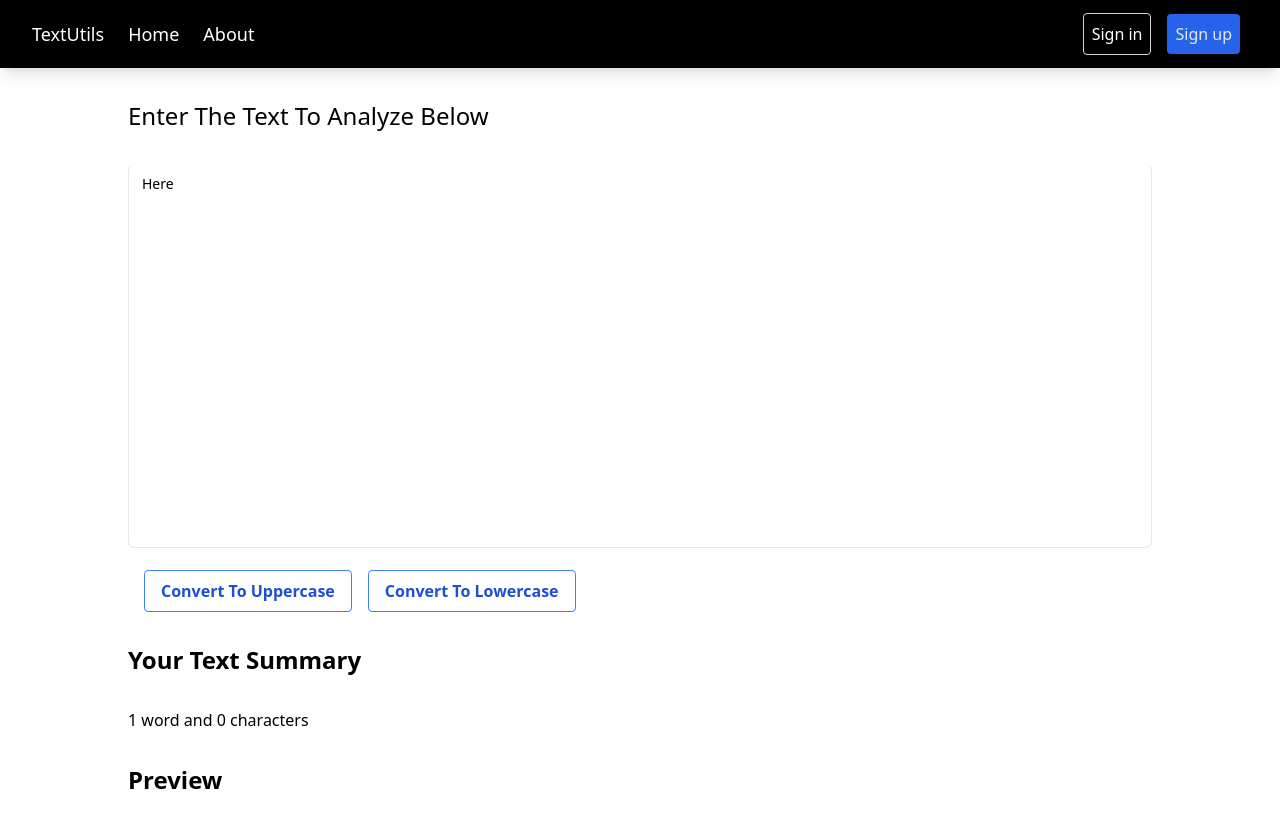
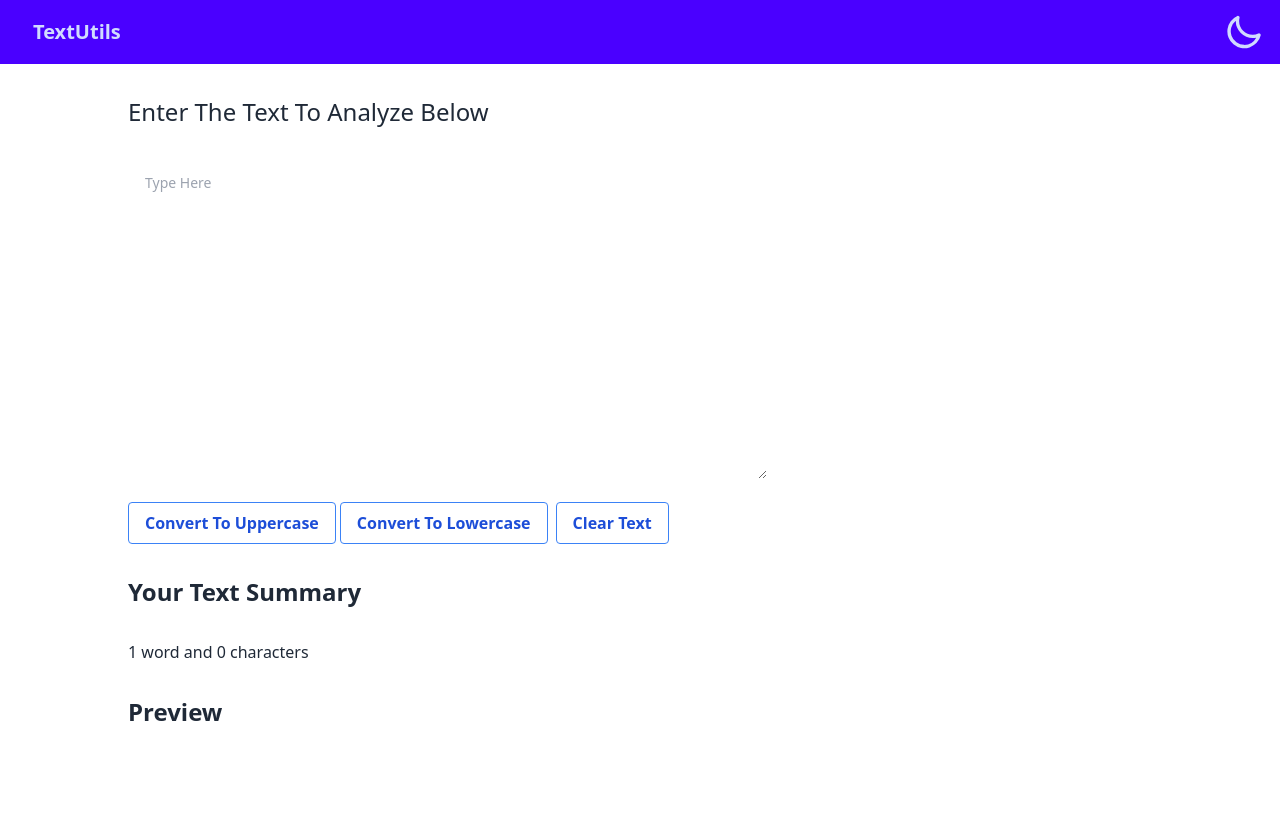
Before and after one commit to MishanPoudel/FollowedTutorialProject-, a React (Create React App) app in the folder textutils/: page / in a window 1280 px wide. Shown: the top 828 px of the page. After the commit the page ends 800 px from the top, so only its background shows below. Built offline with nearby package versions, Linux system fonts and the light colour scheme.

Commit message:
added theme toggle

```diff
--- a/textutils/package.json
+++ b/textutils/package.json
@@ -34,5 +34,9 @@
       "last 1 firefox version",
       "last 1 safari version"
     ]
+  },
+  "devDependencies": {
+    "daisyui": "^4.4.23",
+    "tailwindcss": "^3.4.0"
   }
 }
--- a/textutils/public/index.html
+++ b/textutils/public/index.html
@@ -1,5 +1,5 @@
 <!DOCTYPE html>
-<html lang="en">
+<html lang="en" data-theme="cupcake">
   <head>
     <meta charset="utf-8" />
     <link rel="icon" href="%PUBLIC_URL%/favicon.ico" />
@@ -25,7 +25,6 @@
       Learn how to configure a non-root public URL by running `npm run build`.
     -->
     <title>Text Utils</title>
-    <script src="https://cdn.tailwindcss.com"></script>
   </head>
   <body>
     <noscript>You need to enable JavaScript to run this app.</noscript>
--- a/textutils/src/App.js
+++ b/textutils/src/App.js
@@ -1,4 +1,5 @@
 import "./App.css";
+// import About from "./components/About";
 import Navbar from "./components/Navbar";
 import TextForm from "./components/TextForm";
 
@@ -7,6 +8,7 @@
     <>
     <Navbar title="TextUtils"/>
     <TextForm heading="Enter The Text To Analyze Below"/>
+    {/* <About/> */}
     </>
   );
 }
--- /dev/null
+++ b/textutils/src/components/About.js
@@ -0,0 +1,15 @@
+import React from 'react'
+
+export default function About() {
+  return (
+    <div className="hero min-h-screen bg-base-200">
+  <div className="hero-content text-center">
+    <div className="max-w-md">
+      <h1 className="text-5xl font-bold">Hello there</h1>
+      <p className="py-6">Provident cupiditate voluptatem et in. Quaerat fugiat ut assumenda excepturi exercitationem quasi. In deleniti eaque aut repudiandae et a id nisi.</p>
+      <button className="btn btn-primary">Get Started</button>
+    </div>
+  </div>
+</div>
+  )
+}
--- a/textutils/src/components/Navbar.js
+++ b/textutils/src/components/Navbar.js
@@ -1,74 +1,56 @@
-import React from "react";
+import React, {useEffect, useState} from "react";
 import PropTypes from "prop-types";
 
 export default function Navbar(props) {
+  const [theme, setTheme] = useState(localStorage.getItem("theme") ? localStorage.getItem("theme") : "light");
+
+
+  const handleToggle = (e) => {
+    if(e.target.checked){
+      setTheme("dark");
+    }else{
+      setTheme("light");
+    }
+  }
+
+  useEffect(()=>{
+    localStorage.setItem("theme", theme);
+    const localTheme = localStorage.getItem("theme");
+    document.querySelector("html").setAttribute("data-theme", localTheme);
+  },[theme]);
+
+
   return (
     <>
-      <nav id="header" className="w-full z-30 top-10 py-1 bg-black shadow-lg">
-        <div className="w-full flex items-center justify-between mt-0 px-6 py-2">
-          <label htmlFor="menu-toggle" className="cursor-pointer md:hidden block">
+      <div className="navbar bg-primary text-primary-content px-4">
+        <div className="flex-1">
+          <button className="btn btn-ghost text-xl">{props.title}</button>
+        </div>
+        <div className="flex-none ">
+          <label className="swap swap-rotate">
+            {/* this hidden checkbox controls the state */}
+            <input type="checkbox" onChange={handleToggle} checked={theme === "light" ? false : true}/>
+
+            {/* sun icon */}
             <svg
-              className="fill-current text-blue-600"
+              className="swap-on fill-current w-10 h-10"
               xmlns="http://www.w3.org/2000/svg"
-              width="20"
-              height="20"
-              viewBox="0 0 20 20"
+              viewBox="0 0 24 24"
             >
-              <title>menu</title>
-              <path d="M0 3h20v2H0V3zm0 6h20v2H0V9zm0 6h20v2H0v-2z"></path>
+              <path d="M5.64,17l-.71.71a1,1,0,0,0,0,1.41,1,1,0,0,0,1.41,0l.71-.71A1,1,0,0,0,5.64,17ZM5,12a1,1,0,0,0-1-1H3a1,1,0,0,0,0,2H4A1,1,0,0,0,5,12Zm7-7a1,1,0,0,0,1-1V3a1,1,0,0,0-2,0V4A1,1,0,0,0,12,5ZM5.64,7.05a1,1,0,0,0,.7.29,1,1,0,0,0,.71-.29,1,1,0,0,0,0-1.41l-.71-.71A1,1,0,0,0,4.93,6.34Zm12,.29a1,1,0,0,0,.7-.29l.71-.71a1,1,0,1,0-1.41-1.41L17,5.64a1,1,0,0,0,0,1.41A1,1,0,0,0,17.66,7.34ZM21,11H20a1,1,0,0,0,0,2h1a1,1,0,0,0,0-2Zm-9,8a1,1,0,0,0-1,1v1a1,1,0,0,0,2,0V20A1,1,0,0,0,12,19ZM18.36,17A1,1,0,0,0,17,18.36l.71.71a1,1,0,0,0,1.41,0,1,1,0,0,0,0-1.41ZM12,6.5A5.5,5.5,0,1,0,17.5,12,5.51,5.51,0,0,0,12,6.5Zm0,9A3.5,3.5,0,1,1,15.5,12,3.5,3.5,0,0,1,12,15.5Z" />
+            </svg>
+
+            {/* moon icon */}
+            <svg
+              className="swap-off fill-current w-10 h-10"
+              xmlns="http://www.w3.org/2000/svg"
+              viewBox="0 0 24 24"
+            >
+              <path d="M21.64,13a1,1,0,0,0-1.05-.14,8.05,8.05,0,0,1-3.37.73A8.15,8.15,0,0,1,9.08,5.49a8.59,8.59,0,0,1,.25-2A1,1,0,0,0,8,2.36,10.14,10.14,0,1,0,22,14.05,1,1,0,0,0,21.64,13Zm-9.5,6.69A8.14,8.14,0,0,1,7.08,5.22v.27A10.15,10.15,0,0,0,17.22,15.63a9.79,9.79,0,0,0,2.1-.22A8.11,8.11,0,0,1,12.14,19.73Z" />
             </svg>
           </label>
-          <input className="hidden" type="checkbox" id="menu-toggle" />
-
-          <div
-            className="hidden md:flex md:items-center md:w-auto w-full order-3 md:order-1"
-            id="menu"
-          >
-            <nav>
-              <ul className="md:flex items-center justify-between text-base text-white pt-4 md:pt-0">
-                <li>
-                  <a
-                    className="inline-block no-underline hover:text-white font-medium text-lg hover:text-xl py-2 px-4 lg:-ml-2"
-                    href="/"
-                  >
-                    {props.title}
-                  </a>
-                </li>
-                <li>
-                  <a
-                    className="inline-block no-underline hover:text-white font-medium text-lg hover:text-xl py-2 px-4 lg:-ml-2"
-                    href="/"
-                  >
-                    Home
-                  </a>
-                </li>
-                <li>
-                  <a
-                    className="inline-block no-underline hover:text-white font-medium text-lg hover:text-xl py-2 px-4 lg:-ml-2"
-                    href="/"
-                  >
-                    About
-                  </a>
-                </li>
-              </ul>
-            </nav>
-          </div>
-
-          <div
-            className="order-2 md:order-3 flex flex-wrap items-center justify-end mr-0 md:mr-4"
-            id="nav-content"
-          >
-            <div className="auth flex items-center w-full md:w-full">
-              <button className="bg-transparent text-white  p-2 rounded border border-gray-300 mr-4 hover:bg-gray-100 hover:text-gray-700">
-                Sign in
-              </button>
-              <button className="bg-blue-600 text-gray-200  p-2 rounded  hover:bg-blue-500 hover:text-gray-100">
-                Sign up
-              </button>
-            </div>
-          </div>
         </div>
-      </nav>
+      </div>
     </>
   );
 }
--- a/textutils/src/components/TextForm.js
+++ b/textutils/src/components/TextForm.js
@@ -9,6 +9,9 @@
     let newText = text.toLowerCase();
     setText(newText);
   };
+  const handleClearClick = () => {
+    setText("");
+  };
   const handleOnChange = (event) => {
     setText(event.target.value);
   };
@@ -16,38 +19,40 @@
   return (
     <>
       <p className="text-2xl font-lighter m-8 mx-32">{props.heading}</p>
-      <div className="relative w-full min-w-[200px]">
-        <textarea
-          className="peer min-h-[100px] w-[80%] mx-32 h-96 resize-none rounded-[7px] border border-blue-gray-200 border-t-transparent bg-transparent px-3 py-2.5 font-sans text-sm font-normal text-blue-gray-700 outline outline-0 transition-all placeholder-shown:border placeholder-shown:border-blue-gray-200 placeholder-shown:border-t-blue-gray-200 focus:border-2 focus:border-gray-900 focus:border-t-transparent focus:outline-0 disabled:resize-none disabled:border-0 disabled:bg-blue-gray-50"
-          placeholder=" "
-          value={text}
-          onChange={handleOnChange}
-        ></textarea>
-        <label className="before:content[' '] after:content[' '] w-[80%] mx-32 pointer-events-none absolute left-0 -top-1.5 flex select-none text-[11px] font-normal leading-tight text-blue-gray-400 transition-all before:pointer-events-none before:mt-[6.5px] before:mr-1 before:box-border before:block before:h-1.5 before:w-2.5 before:rounded-tl-md before:border-t before:border-l before:border-blue-gray-200 before:transition-all after:pointer-events-none after:mt-[6.5px] after:ml-1 after:box-border after:block after:h-1.5 after:w-2.5 after:flex-grow after:rounded-tr-md after:border-t after:border-r after:border-blue-gray-200 after:transition-all peer-placeholder-shown:text-sm peer-placeholder-shown:leading-[3.75] peer-placeholder-shown:text-blue-gray-500 peer-placeholder-shown:before:border-transparent peer-placeholder-shown:after:border-transparent peer-focus:text-[11px] peer-focus:leading-tight peer-focus:text-gray-900 peer-focus:before:border-t-2 peer-focus:before:border-l-2 peer-focus:before:border-gray-900 peer-focus:after:border-t-2 peer-focus:after:border-r-2 peer-focus:after:border-gray-900 peer-disabled:text-transparent peer-disabled:before:border-transparent peer-disabled:after:border-transparent peer-disabled:peer-placeholder-shown:text-blue-gray-500">
-          Here
-        </label>
-      </div>
+      <textarea
+        className="textarea mx-32 w-[80vh] h-[40vh]"
+        placeholder="Type Here"
+        onChange={handleOnChange}
+        value={text}
+      ></textarea>
       <div className="mx-32 my-4 flex">
         <button
-          className="bg-transparent hover:bg-blue-500 text-blue-700 font-semibold hover:text-white py-2 px-4 border border-blue-500 hover:border-transparent rounded mx-4"
+          className="bg-transparent hover:bg-blue-500 text-blue-700 font-semibold hover:text-white py-2 px-4 border border-blue-500 hover:border-transparent rounded"
           onClick={handleUpClick}
         >
           Convert To Uppercase
         </button>
         <button
-          className="bg-transparent hover:bg-blue-500 text-blue-700 font-semibold hover:text-white py-2 px-4 border border-blue-500 hover:border-transparent rounded"
+          className="bg-transparent hover:bg-blue-500 text-blue-700 font-semibold hover:text-white py-2 px-4 border border-blue-500 hover:border-transparent rounded mx-1"
           onClick={handleLoClick}
         >
           Convert To Lowercase
         </button>
+        <button
+          className="bg-transparent hover:bg-blue-500 text-blue-700 font-semibold hover:text-white py-2 px-4 border border-blue-500 hover:border-transparent rounded mx-1"
+          onClick={handleClearClick}
+        >
+          Clear Text
+        </button>
       </div>
       <div className="container mx-32">
         <p className="text-2xl font-bold my-8">Your Text Summary</p>
-        <p>{text.split(" ").length} word and {text.length} characters</p>
+        <p>
+          {text.split(" ").length} word and {text.length} characters
+        </p>
         {/* <p>{0.008 * text.split(" ").length} minutes to read allat</p> */}
         <p className="text-2xl font-bold my-8">Preview</p>
         <p>{text}</p>
-
       </div>
     </>
   );
--- a/textutils/src/index.css
+++ b/textutils/src/index.css
@@ -0,0 +1,3 @@
+@tailwind base;
+@tailwind components;
+@tailwind utilities;
--- /dev/null
+++ b/textutils/tailwind.config.js
@@ -0,0 +1,13 @@
+/** @type {import('tailwindcss').Config} */
+module.exports = {
+  content: ["./src/**/*.{html,js}"],
+  theme: [],
+  plugins: [require("daisyui")],
+  daisyui: {
+    themes: [
+      "light",
+      "dark",
+      "cupcake"
+    ],
+  },
+}
```
Also changed, not shown: 2 other files (tests, documents, lock files or other folders).
